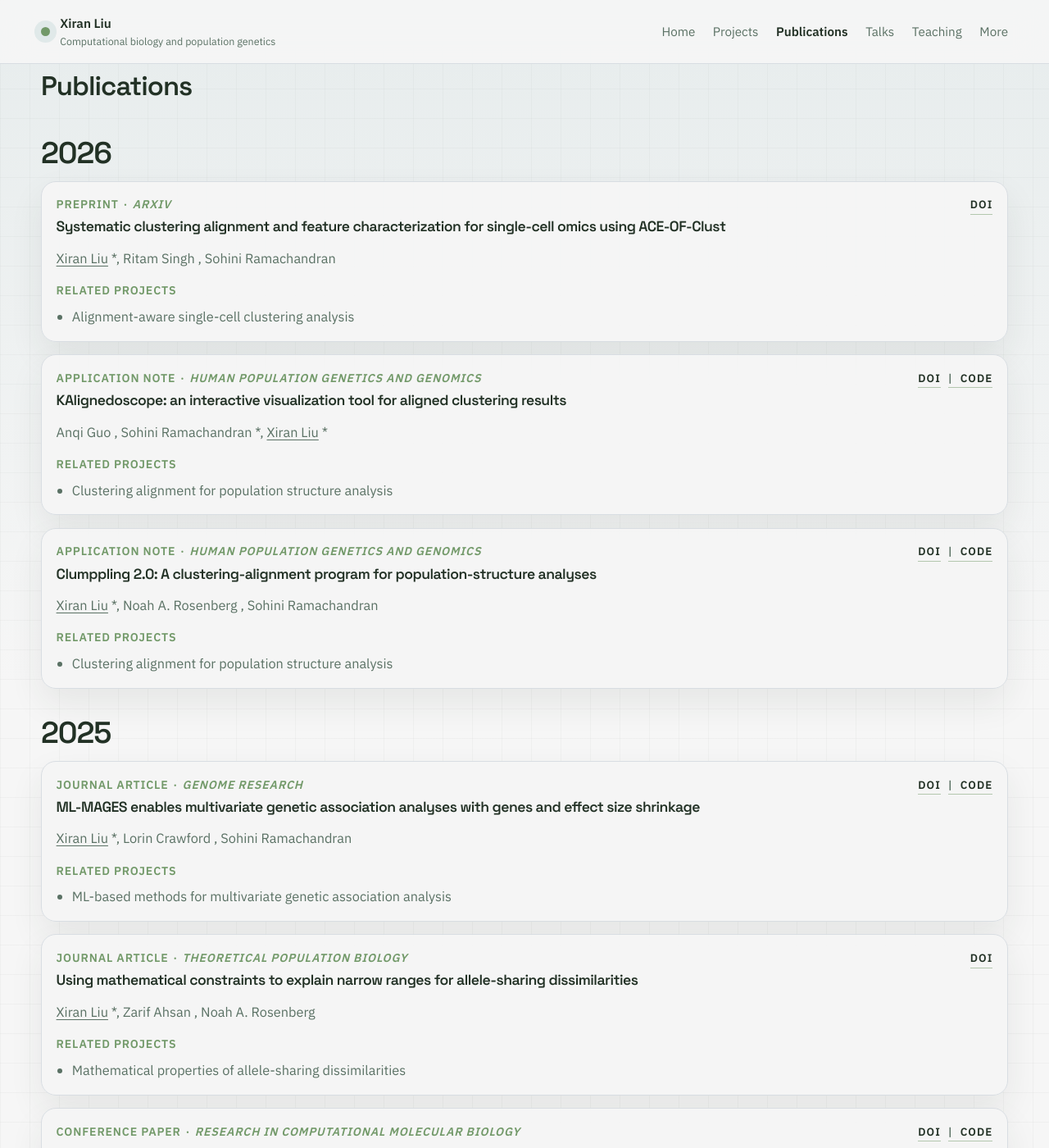
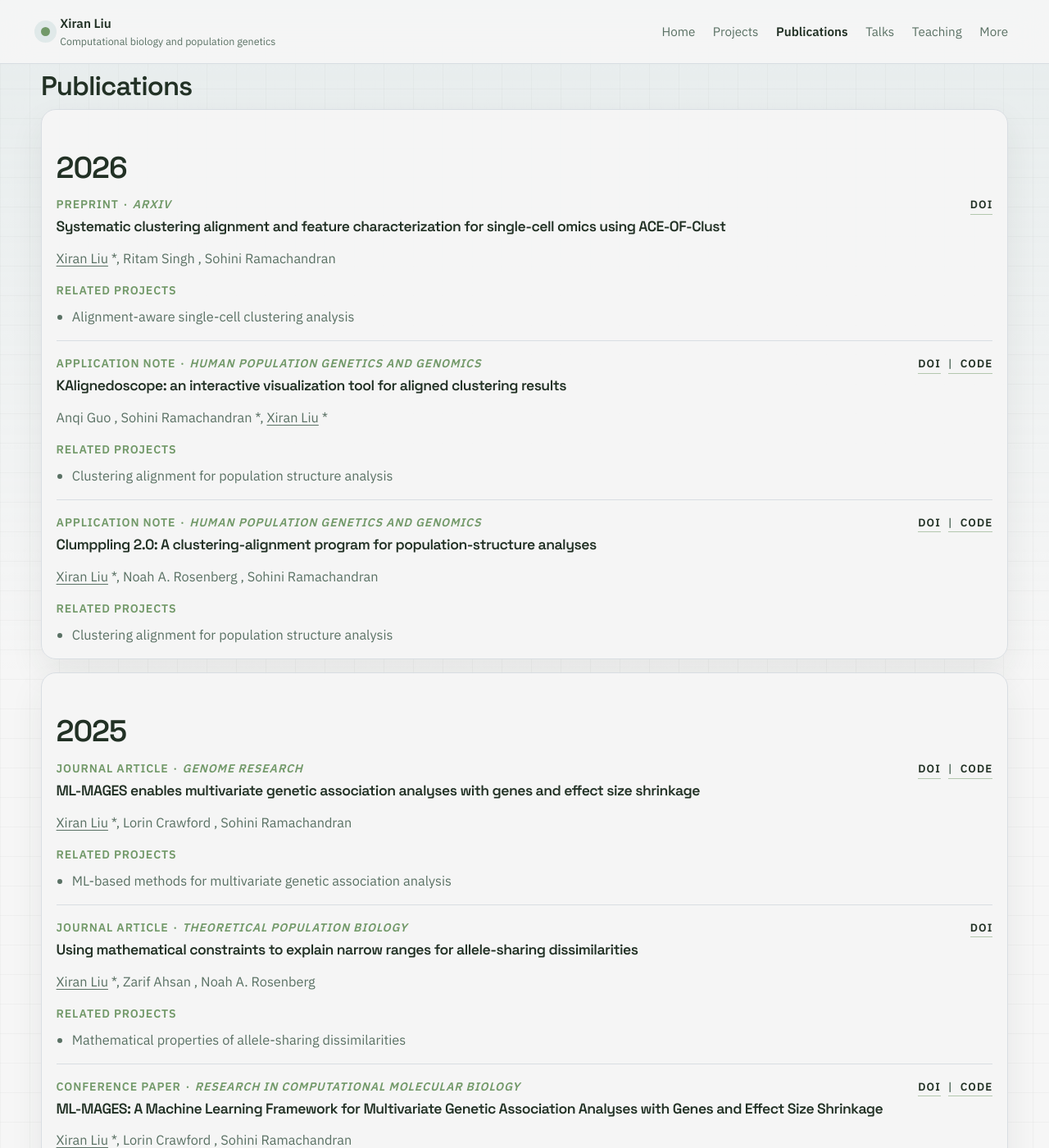
Before and after one commit to xr-cc/xr-cc.github.io, a Jekyll site: the page built from publications.html, in a window 1280 px wide and 1400 px high. Shown: the whole window at 82% size. Built offline with Jekyll 4.4.1, drawn with Linux system fonts in a browser that asks for light colours.

Commit message:
Group publications by year

```diff
--- a/_data/teaching.tsv
+++ b/_data/teaching.tsv
@@ -1,5 +1,5 @@
 id	status	years	type	title	institution	location	summary
 dscov-workshop	published	2025	Workshop instructor	DSCoV Workshop	Brown University	Providence, RI	Workshop on data science approaches connected to DSCoV programming.
-cme292	published	2022	TA for graduate course	Advanced MATLAB for Scientific Computing (CME 292)	Stanford University, Computational and Mathematical Engineering	Stanford, CA	Supported graduate instruction in scientific computing and MATLAB workflows.
-cme200	published	2021	TA for graduate course	Linear Algebra with Application to Engineering Computations (CME 200 / ME 300A)	Stanford University, Computational and Mathematical Engineering	Stanford, CA	Assisted with course delivery for linear algebra in engineering and computation.
-cme102	published	Spring 2020, Winter 2021, Spring 2022	TA for undergraduate course	Ordinary Differential Equations for Engineers (CME 102)	Stanford University, Computational and Mathematical Engineering	Stanford, CA	Supported multiple offerings of the undergraduate ODE course.
+cme292	published	2022	Teaching Assistant	Advanced MATLAB for Scientific Computing (CME 292)	Stanford University, Computational and Mathematical Engineering	Stanford, CA	Supported graduate instruction in scientific computing and MATLAB workflows.
+cme200	published	2021	Teaching Assistant	Linear Algebra with Application to Engineering Computations (CME 200 / ME 300A)	Stanford University, Computational and Mathematical Engineering	Stanford, CA	Assisted with course delivery for linear algebra in engineering and computation.
+cme102	published	Spring 2020, Winter 2021, Spring 2022	Teaching Assistant	Ordinary Differential Equations for Engineers (CME 102)	Stanford University, Computational and Mathematical Engineering	Stanford, CA	Supported multiple offerings of the undergraduate ODE course.
--- a/assets/css/main.scss
+++ b/assets/css/main.scss
@@ -431,6 +431,24 @@ li {
   margin-bottom: 0.35rem;
 }
 
+.publication-year + .publication-year {
+  margin-top: 1rem;
+}
+
+.publication-year h2 {
+  margin-bottom: 0.9rem;
+}
+
+.publication-list {
+  display: grid;
+  gap: 1rem;
+}
+
+.publication-row + .publication-row {
+  border-top: 1px solid var(--line);
+  padding-top: 1rem;
+}
+
 .publication__meta {
   display: flex;
   flex-wrap: wrap;
@@ -444,7 +462,7 @@ li {
 }
 
 .publication__authors {
-  margin-bottom: 0;
+  margin-bottom: 0.15rem;
 }
 
 .publication__links {
--- a/publications.html
+++ b/publications.html
@@ -7,10 +7,11 @@ permalink: /publications/
 {% assign projects = site.data.projects | where: "status", "published" %}
 
 {% for year in grouped %}
-  <h2>{{ year.name }}</h2>
-  <div class="list-block">
-    {% for item in year.items %}
-      <article class="list-block__item">
+  <article class="list-block__item publication-year">
+    <h2>{{ year.name }}</h2>
+    <div class="publication-list">
+      {% for item in year.items %}
+        <section class="publication-row">
         <div class="publication__top">
           <p class="meta publication__meta">
             <span>{{ item.type | upcase }}</span>
@@ -56,7 +57,8 @@ permalink: /publications/
             </ul>
           </div>
         {% endif %}
-      </article>
-    {% endfor %}
-  </div>
+        </section>
+      {% endfor %}
+    </div>
+  </article>
 {% endfor %}
```
